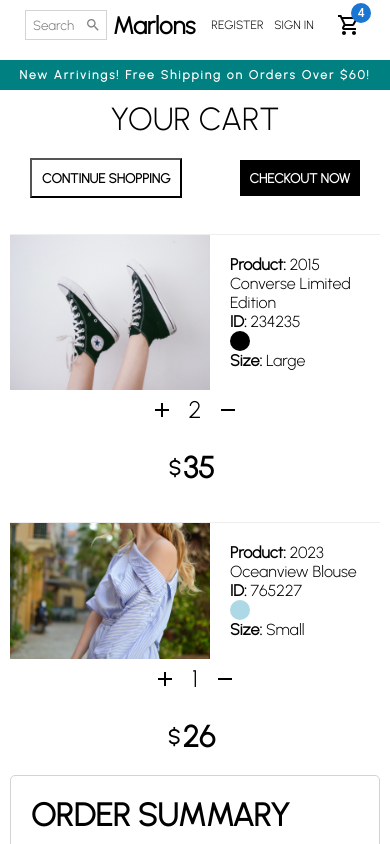
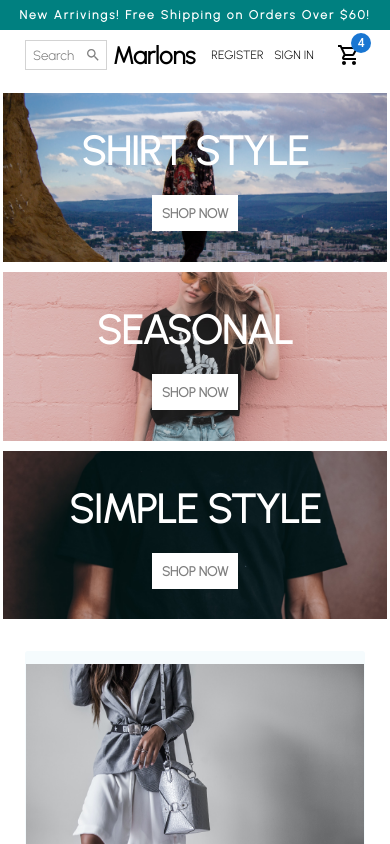
Before and after one commit to chriseun/ecommerce-design, a React (Create React App) app: page / in a window 390 px wide. Shown: the top 844 px of the page. Built offline with nearby package versions, Linux system fonts and the light colour scheme.

Commit message:
home page responsive

```diff
--- a/src/App.jsx
+++ b/src/App.jsx
@@ -6,7 +6,7 @@
 import Cart from "./pages/Cart";
 
 const App = () => {
-  return <Cart />;
+  return <Home />;
 }
 
 export default App;
--- a/src/components/Announcement.jsx
+++ b/src/components/Announcement.jsx
@@ -1,6 +1,7 @@
 import React from "react";
 import styled from "styled-components";
 import { mobile } from "../responsive"
+import { mobileSmall } from "../responsive"
 
 const Container = styled.div`
   height: 30px;
@@ -13,6 +14,7 @@
   font-weight: bold;
   letter-spacing: 2px;
    ${mobile({ fontSize: "12px" })}
+   ${mobileSmall({ fontSize: "10px", textAlign: "center" })}
 `
 
 const Announcement = () => {
--- a/src/components/Categories.jsx
+++ b/src/components/Categories.jsx
@@ -2,14 +2,15 @@
 import styled from "styled-components";
 import { categories } from "../data";
 import CategoryItem from "./CategoryItem";
-import { mobile } from "../responsive"
+// import { mobile } from "../responsive"
+import { tabletSmall } from "../responsive"
 
 
 const Container = styled.div`
   display: flex;
   padding: 20px;
   justify-content: space-between;
-  ${mobile({ flexDirection: "column", padding: 0 })}
+  ${tabletSmall({ flexDirection: "column", padding: 0 })}
 `
 
 const Categories = () => {
--- a/src/components/CategoryItem.jsx
+++ b/src/components/CategoryItem.jsx
@@ -1,6 +1,7 @@
 import React from "react";
 import styled from "styled-components";
 import { mobile } from "../responsive"
+import { mobileSmall } from "../responsive"
 
 const Container = styled.div`
   flex: 1;
@@ -13,7 +14,8 @@
   height: 100%;
   // **fitting images to more natural form**
   object-fit: cover;
-  ${mobile({ height: "20vh" })};
+  ${mobile({ height: "20vh" })};\
+  ${mobileSmall({ height: "15vh" })};
 `
 const Info = styled.div`
   position: absolute;
@@ -31,6 +33,7 @@
   margin-bottom: 20px;
   font-weight: bolder;
   font-size: 2.5rem;
+  ${mobileSmall({ fontSize: "1rem" })};
 `
 const Button = styled.button`
   border: none;
--- a/src/components/Footer.jsx
+++ b/src/components/Footer.jsx
@@ -4,6 +4,7 @@
 import styled from "styled-components";
 
 import { mobile } from "../responsive"
+import { tabletSmall } from "../responsive"
 
 
 const Container = styled.div`
@@ -51,6 +52,7 @@
   flex: 1;
   padding: 20px;
   ${mobile({ display: "none"})}
+  ${tabletSmall({ display: "none"})}
 `
 
 const Title = styled.h3`
--- a/src/components/Navbar.jsx
+++ b/src/components/Navbar.jsx
@@ -1,10 +1,12 @@
-import { Search } from '@mui/icons-material';
+import { Menu, Search } from '@mui/icons-material';
 import { Badge } from '@mui/material';
 import ShoppingCartOutlinedIcon from '@mui/icons-material/ShoppingCartOutlined';
 import React from "react";
 import styled from 'styled-components'
 
 import { mobile } from "../responsive"
+import { mobileSmall } from "../responsive"
+import { tabletSmall } from "../responsive"
 
 //using Styled Componenets
 //*** npm install styled-components or yarn add styled-components */
@@ -30,10 +32,16 @@
   align-items: center;
 `
 
+const MenuIcon = styled.div`
+  display: none;
+  ${mobileSmall({ display: "block" })}
+`
+
 const Language = styled.span`
   font-size: 14px;
   cursor: pointer;
-  ${mobile({ display: "none" })}
+  // ${mobile({ display: "none" })}
+  ${tabletSmall({ display: "none"})}
 `
 
 const SearchContainer = styled.div`
@@ -42,6 +50,7 @@
   align-items: center;
   margin-left: 25px;
   padding: 5px;
+  ${mobileSmall({ display: "none" })}
 
 `
 //styled input creates input
@@ -54,11 +63,13 @@
 const Center = styled.div`
   flex: 1;
   text-align: center;
+    ${mobileSmall({ textAlign: "left" })}
 `
 
 const Logo = styled.h1`
   font-weight: bold;
   ${mobile({ fontSize: "24px" })}
+  ${mobileSmall({ paddingRight: "6rem" })}
 `
 
 const Right = styled.div`
@@ -67,6 +78,7 @@
   align-items: center;
   justify-content: flex-end;
   ${mobile({ flex: 2, justifyContent: "center" })}
+  ${mobileSmall({ display: "none" })}
 `
 
 const MenuItem = styled.div`
@@ -81,6 +93,9 @@
     <Container>
         <Wrapper>
         <Left>
+          <MenuIcon>
+              <Menu />
+          </MenuIcon>
           <Language>
             EN
           </Language>
--- a/src/components/Newsletter.jsx
+++ b/src/components/Newsletter.jsx
@@ -3,6 +3,8 @@
 import styled from "styled-components";
 
 import { mobile } from "../responsive"
+import { mobileSmall } from "../responsive"
+import { tabletSmall } from "../responsive"
 
 const Container = styled.div`
   height: 60vh;
@@ -18,13 +20,15 @@
   margin-bottom: 20px;
   letter-spacing: 3px;
   ${mobile({ fontSize: "55px" })}
+  ${mobileSmall({ fontSize: "45px"  })}
 `
 
 const Description = styled.div`
   font-size: 24px;
   font-weight: 300;
   margin-bottom: 20px;
-  ${mobile({ textAlign: "center" })}
+  ${tabletSmall({ textAlign: "center" })}
+  ${mobileSmall({ fontSize: "20px" })}
 `
 
 const InputContainer = styled.div`
@@ -35,6 +39,7 @@
   justify-content: space-between;
   border: 1px solid lightgrey;
   ${mobile({ width: "80%" })}
+
 `
 
 const Input = styled.input`
@@ -42,7 +47,7 @@
   flex: 8;
   padding-left: 20px;
   font-size: 1.05rem;
-
+  ${mobileSmall({ width: "50%" })}
 `
 
 const Button = styled.button`
--- a/src/components/Product.jsx
+++ b/src/components/Product.jsx
@@ -5,6 +5,7 @@
 import ShoppingCartOutlinedIcon from '@mui/icons-material/ShoppingCartOutlined';
 
 import { mobile } from "../responsive"
+import { mobileSmall } from "../responsive"
 
 
 
@@ -23,6 +24,8 @@
   transition: all 0.5s ease;
     border-radius: 3px;
 
+  ${mobileSmall({ width: "80%", height: "80%", top: "10%", left: "10%"  })}
+
 `
 
 const Container = styled.div`
@@ -34,13 +37,13 @@
   display: flex;
 
   align-items: center;
-  // justify-content: space-between;
   justify-content: center;
   background-color: #f5fbfd;
   position: relative;
   border-radius: 3px;
+  ${mobileSmall({ width: "50px", height: "100px"  })}
+  ${mobile({ minWidth: "250px", height: "250px" })}
 
-  ${mobile({ minWidth: "250px", height: "250px" })}
 
   &:hover ${Info}{
     opacity: 1;
@@ -61,6 +64,7 @@
   height: 80%;
   z-index: 2;
   ${mobile({ height: "90%" })}
+  ${mobileSmall({ height: "70%"  })}
 `
 
 const Icon = styled.div`
@@ -74,6 +78,7 @@
   margin: 10px;
   transition: all 0.5s ease;
   cursor: pointer;
+  ${mobileSmall({ width: "50px", height: "50px" })}
 
   &:hover{
     background-color: #e9f5f5;
--- a/src/components/Products.jsx
+++ b/src/components/Products.jsx
@@ -2,12 +2,15 @@
 import styled from "styled-components";
 import { popularProducts } from "../data";
 import Product from "./Product";
+
+import { mobileSmall } from "../responsive"
 
 const Container = styled.div`
   padding: 20px;
   display: flex;
   flex-wrap: wrap;
   justify-content: space-between;
+  ${mobileSmall({ justifyContent: "center" })}
 `
 
 const Products = () => {
--- a/src/components/Slider.jsx
+++ b/src/components/Slider.jsx
@@ -4,6 +4,7 @@
 import { useState, useEffect } from "react";
 import { sliderItems } from "../data";
 import { mobile } from "../responsive"
+import { tabletSmall } from "../responsive"
 
 
 
@@ -14,7 +15,8 @@
   display: flex;
   position: relative;
   overflow: hidden;
-  ${mobile({ display: "none" })}
+  // ${mobile({ display: "none" })}
+  ${tabletSmall({ display: "none"})}
 `
 
 const Arrow = styled.div`
--- a/src/pages/Home.jsx
+++ b/src/pages/Home.jsx
@@ -7,9 +7,19 @@
 import Newsletter from "../components/Newsletter";
 import Footer from "../components/Footer";
 
+import styled from 'styled-components'
+
+const Container = styled.div`
+  height: 60px;
+  // position: sticky;
+  // top: 0;
+  // z-index: 4;
+  background-color: #fff;
+`
+
 const Home = () => {
   return (
-    <div>
+    <Container>
         <Announcement />
         <Navbar />
         <Slider />
@@ -17,7 +27,7 @@
         <Products />
         <Newsletter />
         <Footer />
-    </div>
+    </Container>
   );
 }
 
--- a/src/responsive.js
+++ b/src/responsive.js
@@ -1,17 +1,25 @@
 import { css } from "styled-components"
 
-export const mobile = (props) => {
+export const mobileSmall = (props) => {
   return css`
-    @media only screen and (max-width: 390px) {
+    @media only screen and (max-width: 300px) {
       ${props}
     }
   `
 }
 
-// export const tablet = (props) => {
-//   return css`
-//     @media only screen and (max-width: 380px) {
-//       ${props}
-//     }
-//   `
-// }
+export const mobile = (props) => {
+  return css`
+    @media only screen and (max-width: 420px) {
+      ${props}
+    }
+  `
+}
+
+export const tabletSmall = (props) => {
+  return css`
+    @media only screen and (max-width: 800px) {
+      ${props}
+    }
+  `
+}
```
